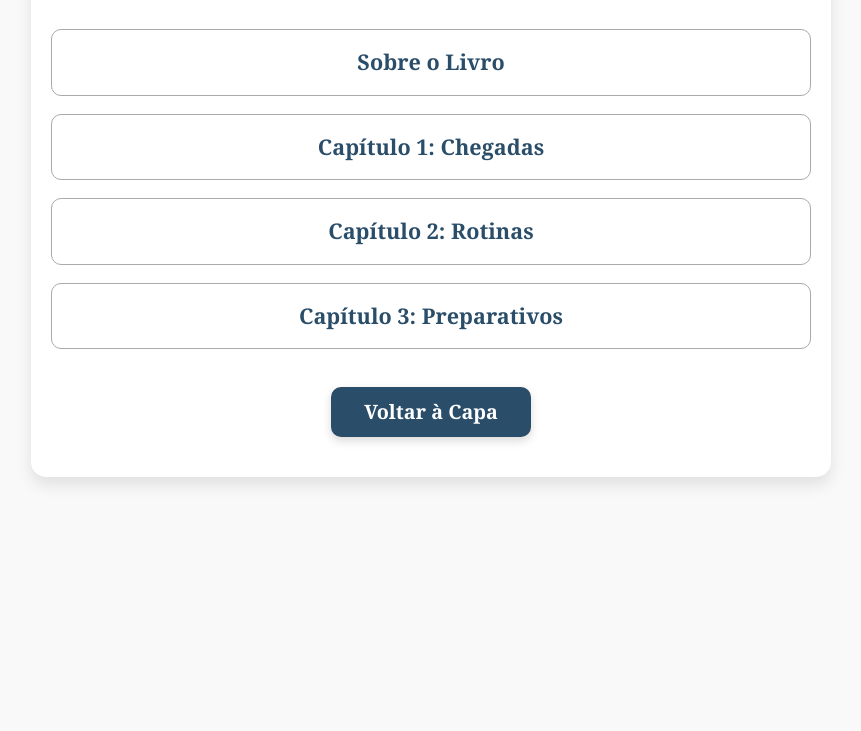
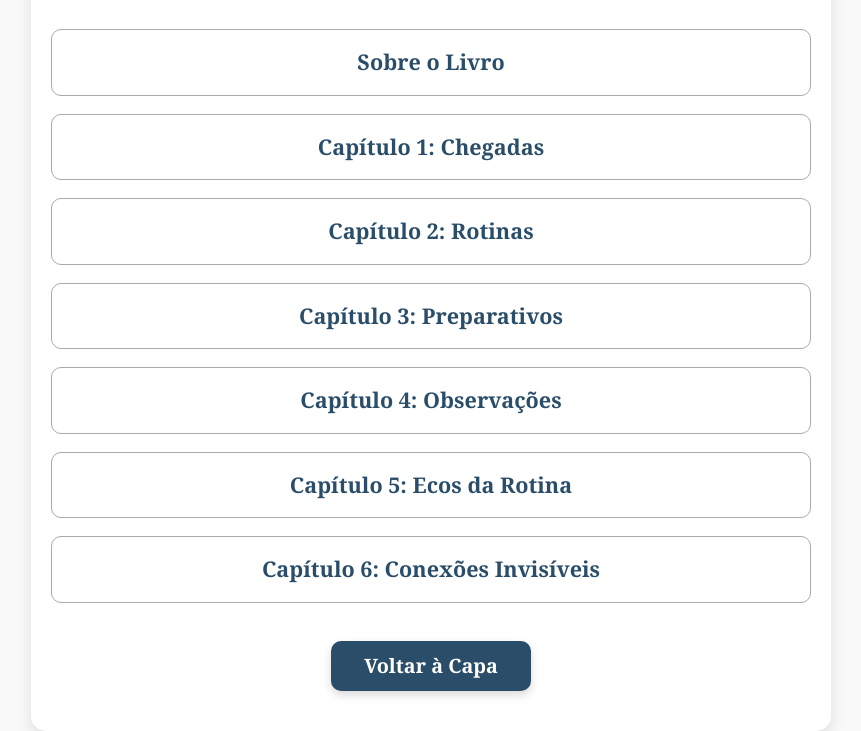
Before and after one commit to Uparchive/o-batuque-no-quarto-ao-lado, a plain HTML site: page indice.html in a window 1280 px wide. Shown: the part 153-884 px from the top of the page, without its empty margins (209-1070 px from the left). Before the commit the page ends 800 px from the top, so only its background shows below. Drawn offline with Linux system fonts and the light colour scheme.

Commit message:
Add files via upload

```diff
--- a/indice.html
+++ b/indice.html
@@ -54,6 +54,9 @@
             <li id="capitulo1"><a href="capitulo1.html" onclick="setLastRead('capitulo1')">Capítulo 1: Chegadas</a></li>
             <li id="capitulo2"><a href="capitulo2.html" onclick="setLastRead('capitulo2')">Capítulo 2: Rotinas</a></li>
             <li id="capitulo3"><a href="capitulo3.html" onclick="setLastRead('capitulo3')">Capítulo 3: Preparativos</a></li>
+            <li id="capitulo4"><a href="capitulo4.html" onclick="setLastRead('capitulo4')">Capítulo 4: Observações</a></li>
+            <li id="capitulo5"><a href="capitulo5.html" onclick="setLastRead('capitulo5')">Capítulo 5: Ecos da Rotina</a></li>
+            <li id="capitulo6"><a href="capitulo6.html" onclick="setLastRead('capitulo6')">Capítulo 6: Conexões Invisíveis</a></li>
         </ul>
         <a href="index.html" class="back-button">Voltar à Capa</a>
     </div>
```
